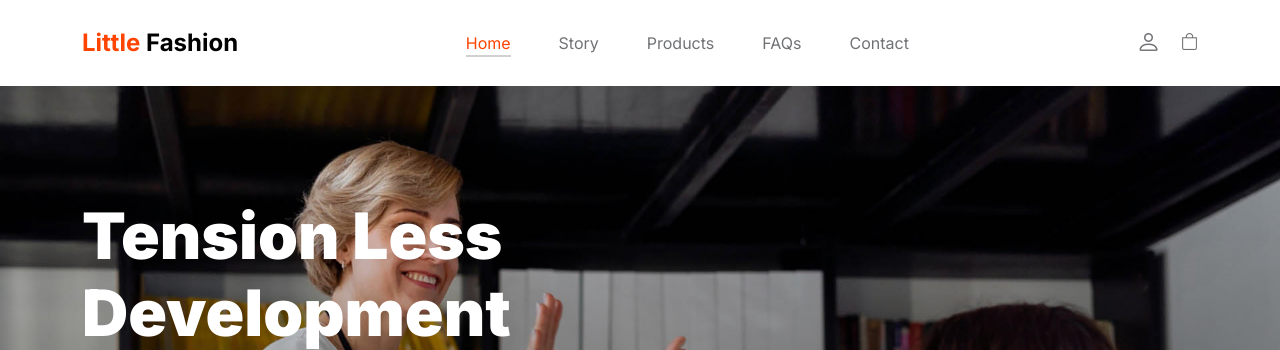
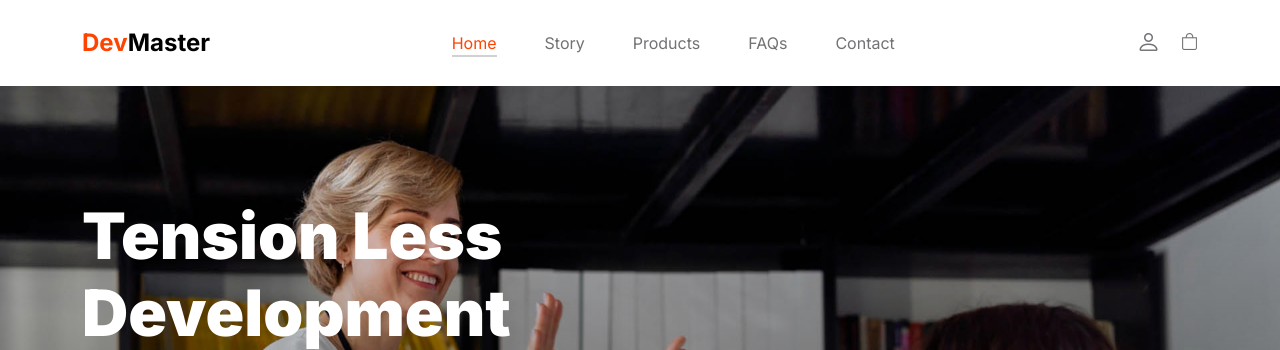
Before and after one commit to JayaRamSamavedam/DevMaster, a Django app: page / in a window 1280 px wide. Shown: the top 350 px of the page. Run offline with Django 4.2, Linux system fonts and the light colour scheme; some libraries are stand-ins or nearby versions.

Commit message:
new commit

```diff
--- a/myproject/App/templates/App/index.html
+++ b/myproject/App/templates/App/index.html
@@ -48,7 +48,7 @@ https://www.tooplate.com/view/2127-Dev-Master
                     </button>
 
                     <a class="navbar-brand" href="{% url 'index' %}">
-                        <strong><span>Little</span> Fashion</strong>
+                        <strong><span>Dev</span>Master</strong>
                     </a>
 
                     <div class="d-lg-none">
```
